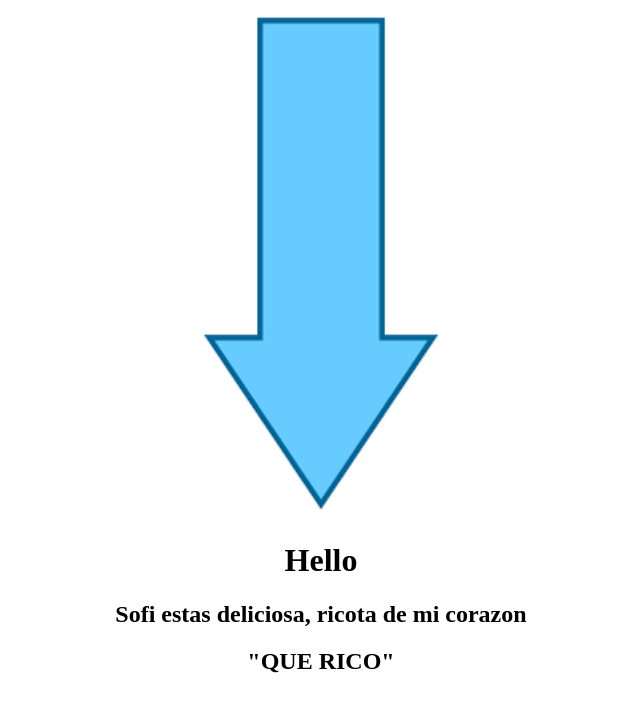
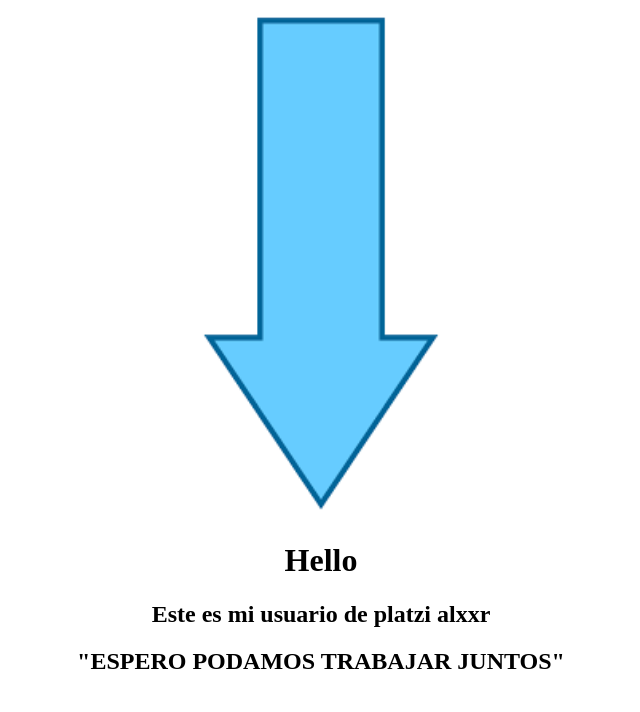
Before and after one commit to alxxr/OneProject, a plain HTML site: page Index.html in a window 1280 px wide. Shown: the whole page, without its empty margins (319-959 px from the left). Drawn offline with Linux system fonts and the light colour scheme.

```diff
--- a/Index.html
+++ b/Index.html
@@ -17,10 +17,10 @@
 <body style="text-align:center">
     <H1>Hello</H1>
     <h2>
-      Sofi estas deliciosa, ricota de mi corazon
+      Este es mi usuario de platzi alxxr
   </h2>
 
-  <h2>"QUE RICO" </h2>
+  <h2>"ESPERO PODAMOS TRABAJAR JUNTOS" </h2>
 
 </body>
 </html>
```
